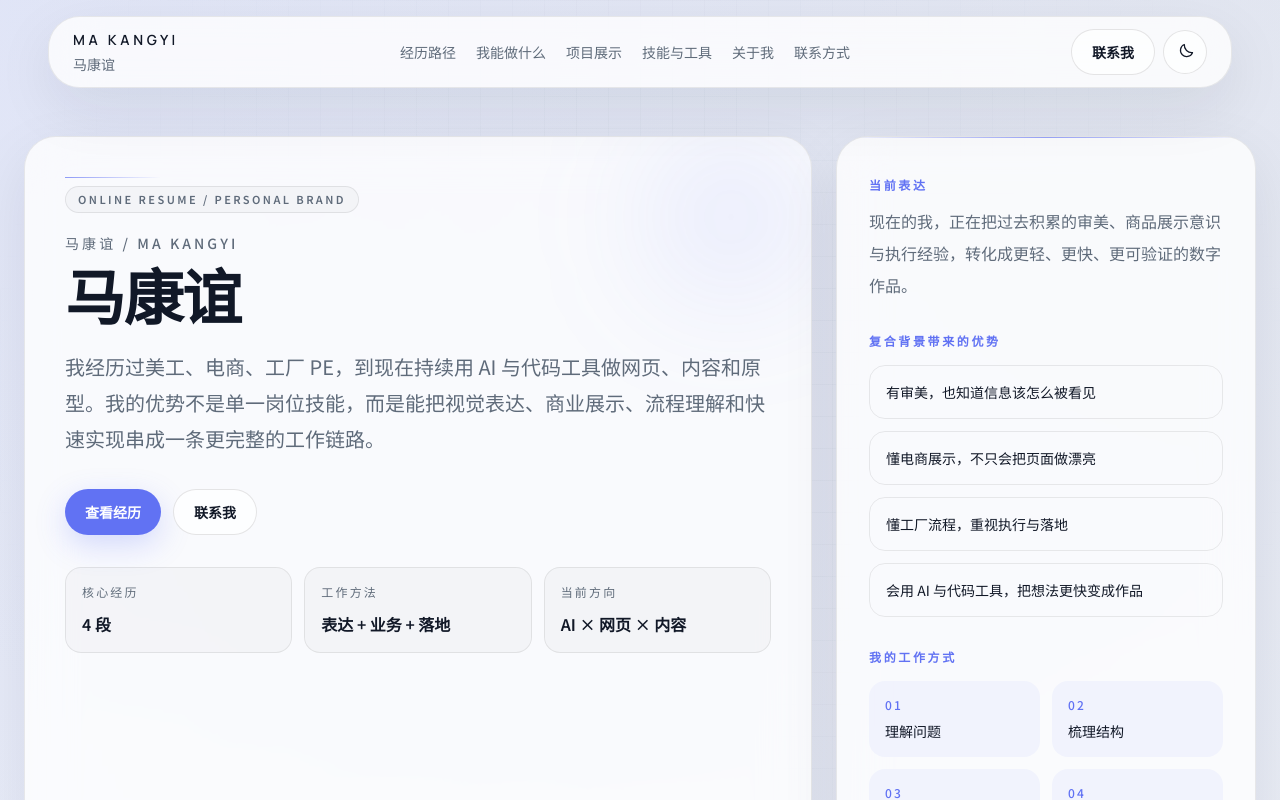
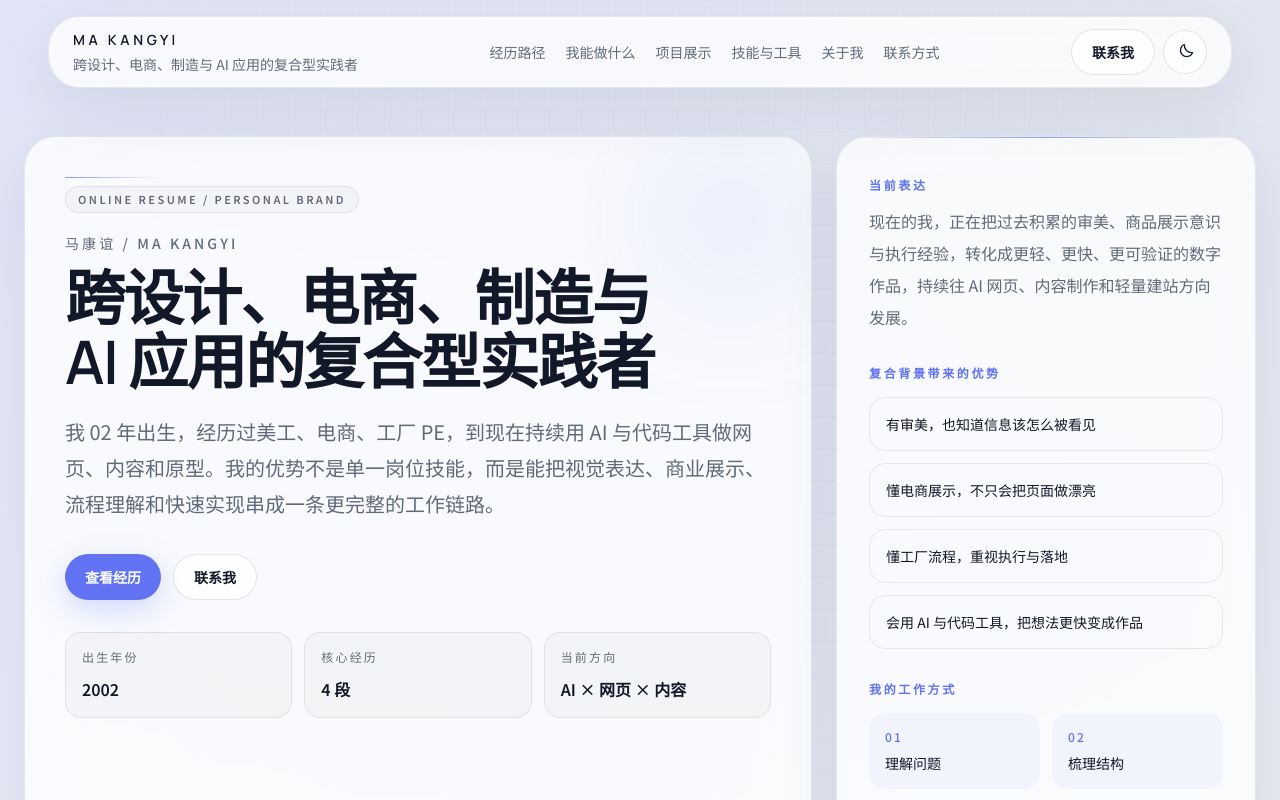
Before and after one commit to 1250901657-hash/makangyi-resume, a Next.js app: page / in a window 1280 px wide. Shown: the top 800 px of the page. Built offline with nearby package versions, Linux system fonts and the light colour scheme.

Commit message:
Update site-content.ts

```diff
--- a/src/data/site-content.ts
+++ b/src/data/site-content.ts
@@ -61,17 +61,18 @@ export const siteContent = {
       "AI 建站",
       "个人品牌",
     ],
-    url: "https://example.vercel.app",
+    url: "https://phi-roan-60.vercel.app",
   },
+
   identity: {
     name: "马康谊",
     englishName: "Ma Kangyi",
-    role: "马康谊",
+    role: "跨设计、电商、制造与 AI 应用的复合型实践者",
     label: "ONLINE RESUME / PERSONAL BRAND",
     intro:
-      "我经历过美工、电商、工厂 PE，到现在持续用 AI 与代码工具做网页、内容和原型。我的优势不是单一岗位技能，而是能把视觉表达、商业展示、流程理解和快速实现串成一条更完整的工作链路。",
+      "我 02 年出生，经历过美工、电商、工厂 PE，到现在持续用 AI 与代码工具做网页、内容和原型。我的优势不是单一岗位技能，而是能把视觉表达、商业展示、流程理解和快速实现串成一条更完整的工作链路。",
     currentFocus:
-      "现在的我，正在把过去积累的审美、商品展示意识与执行经验，转化成更轻、更快、更可验证的数字作品。",
+      "现在的我，正在把过去积累的审美、商品展示意识与执行经验，转化成更轻、更快、更可验证的数字作品，持续往 AI 网页、内容制作和轻量建站方向发展。",
     highlights: [
       "有审美，也知道信息该怎么被看见",
       "懂电商展示，不只会把页面做漂亮",
@@ -80,11 +81,12 @@ export const siteContent = {
     ],
     workflow: ["理解问题", "梳理结构", "快速做出可见结果", "持续迭代到可交付"],
     quickStats: [
+      { label: "出生年份", value: "2002" },
       { label: "核心经历", value: "4 段" },
-      { label: "工作方法", value: "表达 + 业务 + 落地" },
       { label: "当前方向", value: "AI × 网页 × 内容" },
     ],
   },
+
   navigation: [
     { href: "#journey", label: "经历路径" },
     { href: "#capabilities", label: "我能做什么" },
@@ -93,6 +95,7 @@ export const siteContent = {
     { href: "#about", label: "关于我" },
     { href: "#contact", label: "联系方式" },
   ] satisfies NavLink[],
+
   journey: [
     {
       phase: "阶段 01",
@@ -132,9 +135,10 @@ export const siteContent = {
         "现在我正在使用 AI 与代码工具，把过去积累的判断力更快地落到网页、原型、内容实验与个人项目里。重点不在炫技，而在于更快完成从想法到结果的闭环。",
       abilities: ["AI 辅助实现", "网页搭建", "快速原型与验证"],
       connection:
-        "这也是我想持续发展的方向: 用更轻的方式，做更完整、更有表达力的作品。",
+        "这也是我想持续发展的方向：用更轻的方式，做更完整、更有表达力的作品。",
     },
   ] satisfies JourneyItem[],
+
   capabilities: [
     {
       index: "01",
@@ -165,6 +169,7 @@ export const siteContent = {
       focus: "适合个人项目、快速验证、轻量建站与内容实验。",
     },
   ] satisfies CapabilityItem[],
+
   projects: [
     {
       name: "电商展示页重构方案",
@@ -175,7 +180,11 @@ export const siteContent = {
       highlight:
         "亮点在于把“堆信息”改成“先理解场景，再理解价值”，让展示更职业、更有说服力。",
       tags: ["详情页", "信息层级", "移动端体验"],
-      links: { detail: undefined, source: undefined, demo: undefined },
+      links: {
+        detail: undefined,
+        source: undefined,
+        demo: undefined,
+      },
     },
     {
       name: "AI 辅助网页与内容实验",
@@ -186,7 +195,11 @@ export const siteContent = {
       highlight:
         "亮点在于把复合背景转成可见成果，不靠空泛概念，而是直接交付一个可浏览、可继续迭代的页面。",
       tags: ["Next.js", "Tailwind CSS", "快速验证"],
-      links: { detail: undefined, source: undefined, demo: undefined },
+      links: {
+        detail: undefined,
+        source: undefined,
+        demo: undefined,
+      },
     },
     {
       name: "流程梳理与原型表达",
@@ -197,9 +210,14 @@ export const siteContent = {
       highlight:
         "亮点在于把“难讲清”的问题转换成“更容易理解和推进”的结果，帮助团队协作更顺畅。",
       tags: ["流程梳理", "结构化表达", "协作沟通"],
-      links: { detail: undefined, source: undefined, demo: undefined },
+      links: {
+        detail: undefined,
+        source: undefined,
+        demo: undefined,
+      },
     },
   ] satisfies ProjectItem[],
+
   skillGroups: [
     {
       title: "视觉与设计",
@@ -222,32 +240,42 @@ export const siteContent = {
       items: ["vibecoding", "AI 辅助写作", "Next.js", "TypeScript", "Tailwind CSS"],
     },
   ] satisfies SkillGroup[],
+
   about: {
     text:
-      "我不是从单一路线进入网页与产品表达的人。早期做美工，让我对视觉和版式形成敏感；做电商，让我更在意商品怎样被理解和呈现；在工厂做 PE，让我学会用流程、协作与落地的视角看问题。现在我正在把这些经验和 AI、代码工具结合起来，希望做出更完整、更有效、也更有温度的作品。",
+      "我不是从单一路线进入网页与产品表达的人。早期做美工，让我对视觉和版式形成敏感；做电商，让我更在意商品如何被理解和呈现；在工厂做 PE，让我学会从流程、协作与落地的视角看问题。现在我正在把这些经验与 AI、代码工具结合起来，希望做出更完整、更有效、也更有温度的作品。",
     principles: [
       "先理解问题，再决定页面怎么表达。",
       "重视可执行性，不停留在概念层。",
       "持续学习新工具，但始终服务于结果。",
     ],
   },
+
   contact: {
     intro:
       "如果你正在寻找兼具表达、业务理解与执行意识的人，欢迎联系我。无论是求职机会、合作交流，还是一起做点有意思的项目，我都很愿意进一步沟通。",
     items: [
       {
+        label: "电话",
+        value: "15936513893",
+        hint: "常用联系电话",
+        href: "tel:15936513893",
+      },
+      {
         label: "邮箱",
         value: "makangyi88@gmail.com",
-        hint: "1250901657@qq.com",
+        hint: "常用联系邮箱",
+        href: "mailto:makangyi88@gmail.com",
       },
       {
         label: "GitHub",
-        value: "https://github.com/1250901657-hash/makangyi-resume",
-        hint: "https://github.com/1250901657-hash/makangyi-resume",
+        value: "github.com/1250901657-hash",
+        hint: "我的 GitHub 主页",
+        href: "https://github.com/1250901657-hash",
       },
       {
         label: "其他社交",
-        value: "your-social-link",
+        value: "待补充",
         hint: "可替换为小红书、即刻、LinkedIn 等",
       },
     ] satisfies ContactItem[],
```
